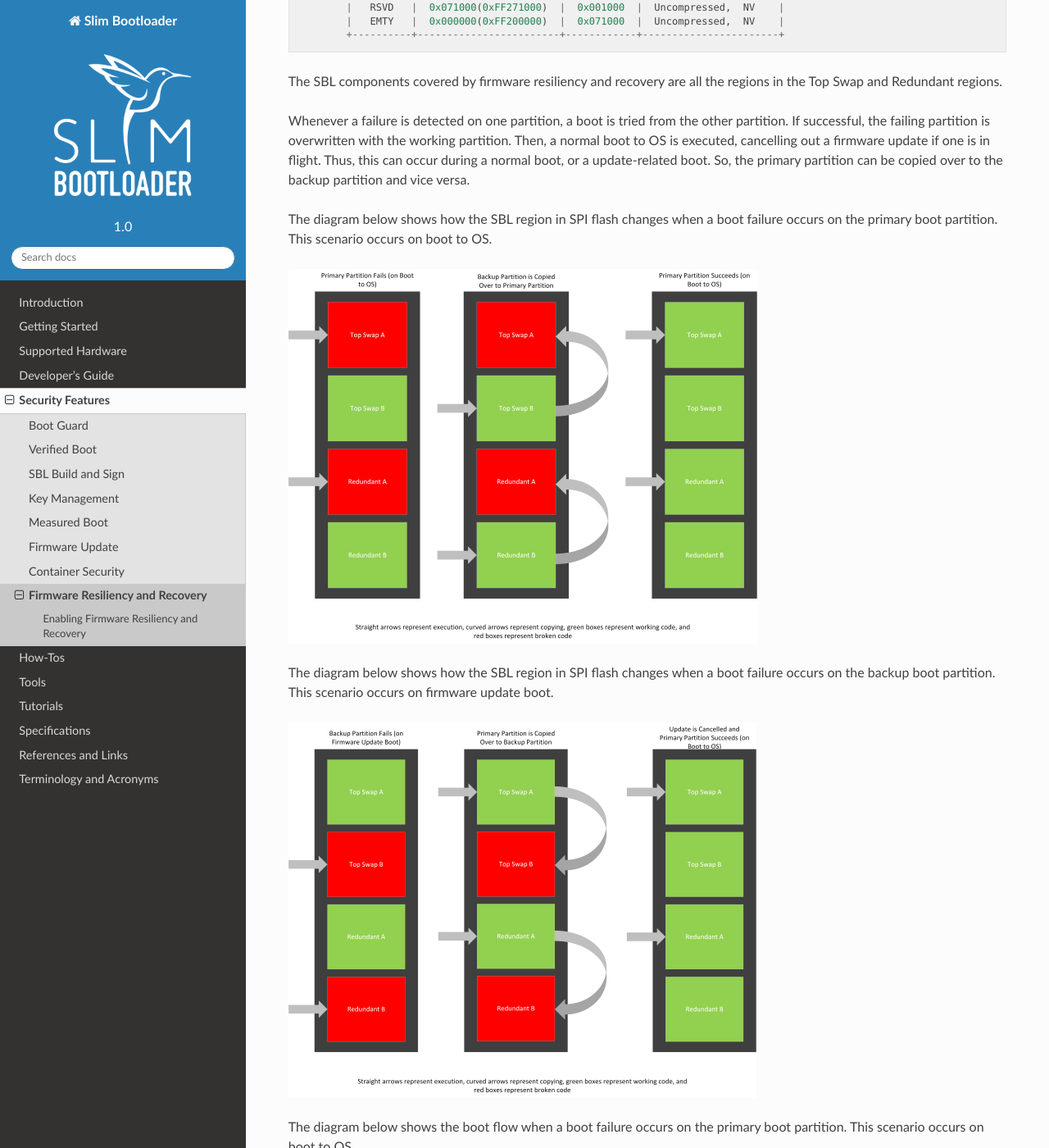
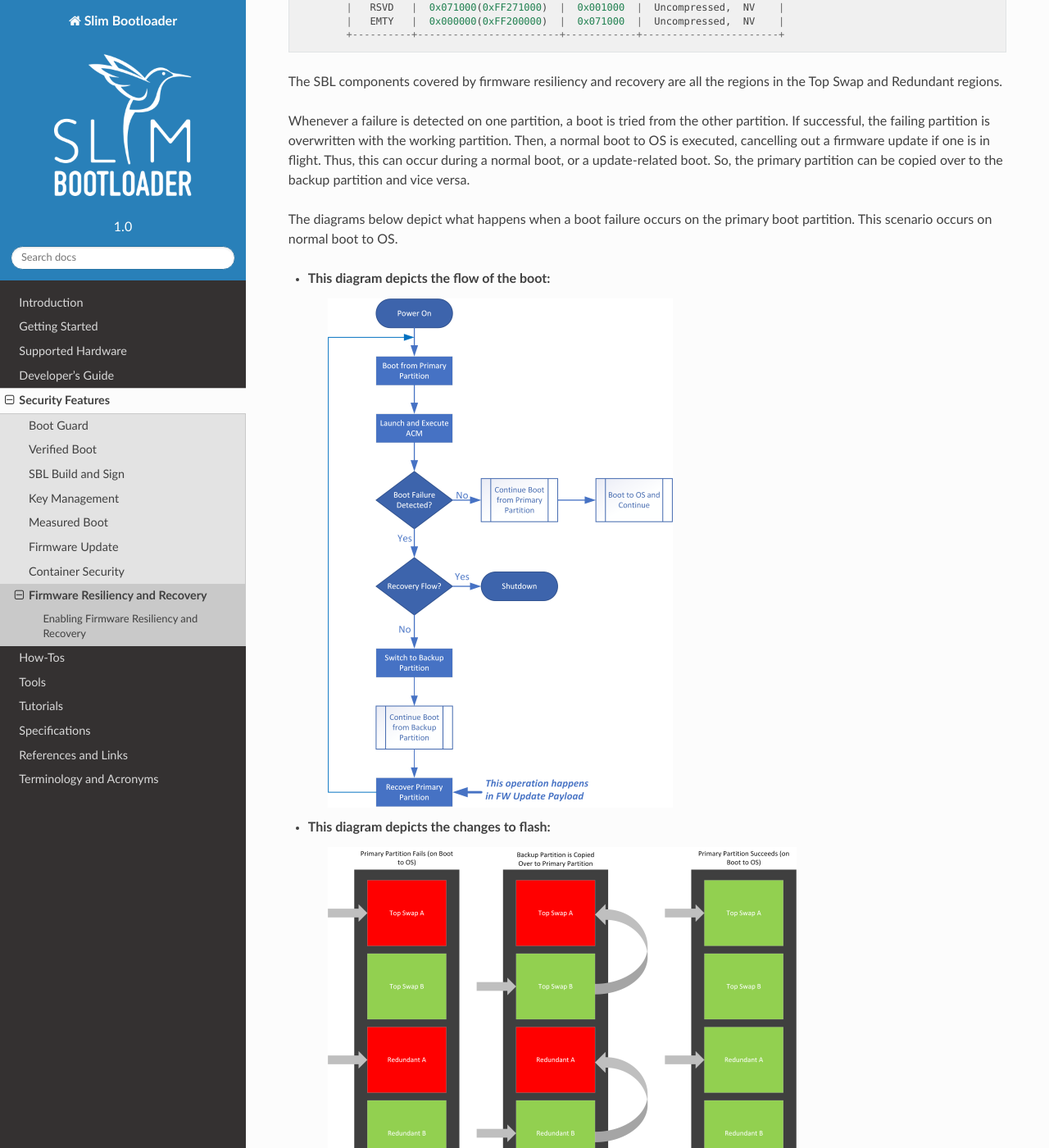
Before and after one commit to slimbootloader/documentation, a Sphinx documentation site: the page built from source/security/firmware-resiliency-and-recovery.rst, in a window 1280 px wide and 1400 px high, scrolled down 1473 px. Shown: the whole window at 82% size. Built offline with Sphinx 7.4.7 and the Read the Docs theme 2.0.0, drawn with Linux system fonts in a browser that asks for light colours; some of the changed text lies outside the part shown.

Commit message:
Group SBL resiliency diagrams by scenario
Signed-off-by: Sean McGinn <sean.mcginn@intel.com>

```diff
--- a/source/security/firmware-resiliency-and-recovery.rst
+++ b/source/security/firmware-resiliency-and-recovery.rst
@@ -83,21 +83,21 @@
 a normal boot to OS is executed, cancelling out a firmware update if one is in flight. Thus, this can occur during a normal boot, or a update-related boot. So, the primary partition
 can be copied over to the backup partition and vice versa.
 
-The diagram below shows how the SBL region in SPI flash changes when a boot failure occurs on the primary boot partition. This scenario occurs on boot to OS.
+The diagrams below depict what happens when a boot failure occurs on the primary boot partition. This scenario occurs on normal boot to OS.
 
-.. image:: /images/primary_block_diagram_for_resiliency.png
+- This diagram depicts the flow of the boot:
+    .. image:: /images/primary_boot_flow_for_resiliency.png
 
-The diagram below shows how the SBL region in SPI flash changes when a boot failure occurs on the backup boot partition. This scenario occurs on firmware update boot.
+- This diagram depicts the changes to flash:
+    .. image:: /images/primary_block_diagram_for_resiliency.png
 
-.. image:: /images/backup_block_diagram_for_resiliency.png
+The diagrams below depict what happens when a boot failure occurs on the backup boot partition. This scenario occurs on firmware update boot.
 
-The diagram below shows the boot flow when a boot failure occurs on the primary boot partition. This scenario occurs on boot to OS.
+- This diagram depicts the flow of the boot:
+    .. image:: /images/backup_boot_flow_for_resiliency.png
 
-.. image:: /images/primary_boot_flow_for_resiliency.png
-
-The diagram below shows the boot flow when a boot failure occurs on the backup boot partition. This scenario occurs on firmware update boot.
-
-.. image:: /images/backup_boot_flow_for_resiliency.png
+- This diagram depicts the changes to flash:
+    .. image:: /images/backup_block_diagram_for_resiliency.png
 
 .. _enabling-firmware-resiliency-and-recovery:
 
```
